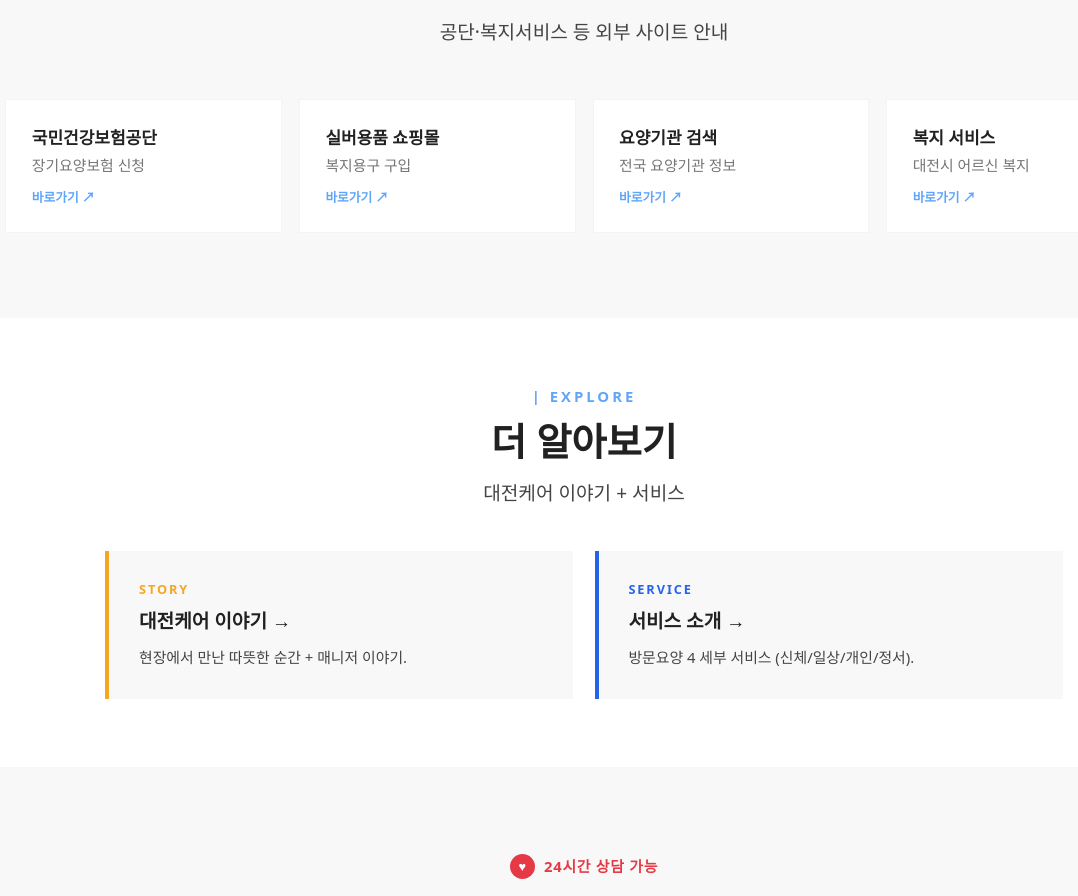
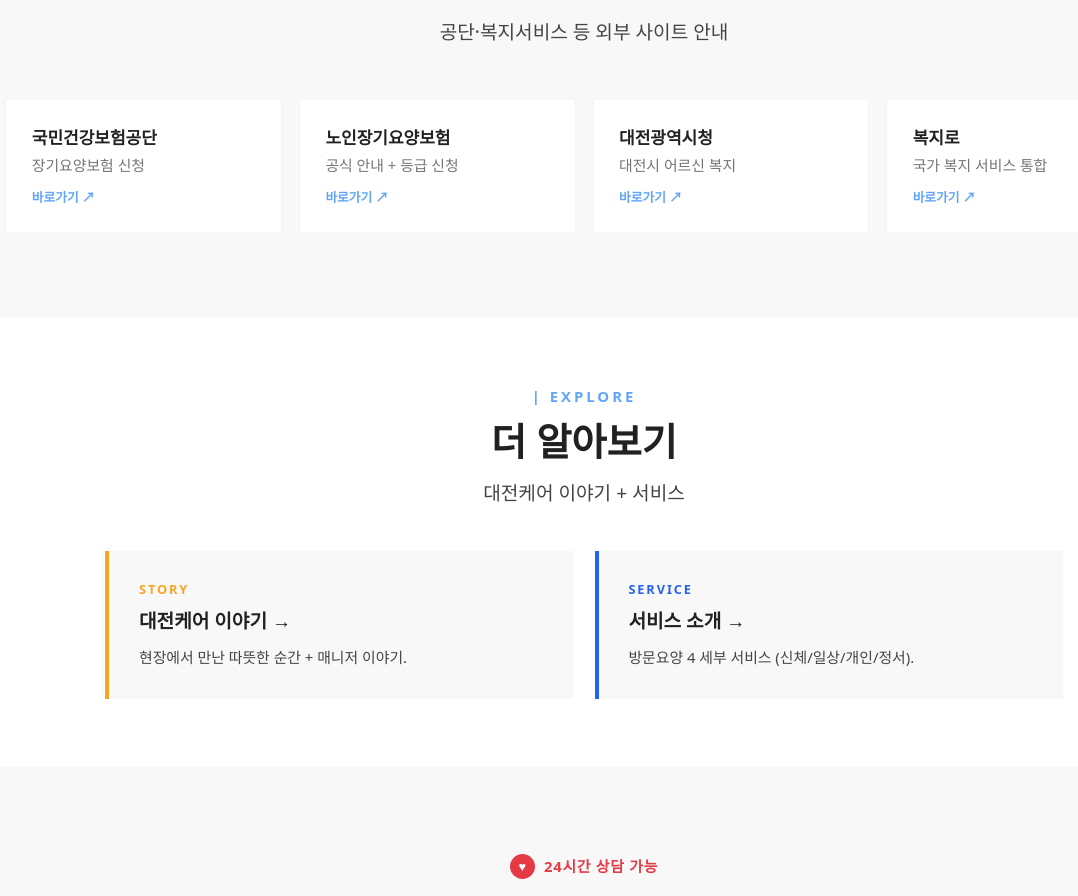
Before and after one commit to ProCodeJH/Daejeon-Care-Visiting-Care, a Next.js app: page /info in a window 1280 px wide. Shown: the part 1433-2329 px from the top of the page, without its empty margins (56-1134 px from the left). Built offline with nearby package versions, Linux system fonts and the light colour scheme; a web font is replaced by a local one.

Commit message:
Wave 86: rel='noopener noreferrer' (외부 링크 보안 명시) + /info RESOURCES 4 정식 URL 교체 (longtermcare.or.kr · daejeon.go.kr · bokjiro.go.kr) — placeholder # 제거

```diff
--- a/app/info/page.tsx
+++ b/app/info/page.tsx
@@ -18,9 +18,9 @@ const TOPICS: Topic[] = [
 
 const RESOURCES = [
   { title: '국민건강보험공단', sub: '장기요양보험 신청', href: 'https://www.nhis.or.kr' },
-  { title: '실버용품 쇼핑몰', sub: '복지용구 구입', href: '#' },
-  { title: '요양기관 검색', sub: '전국 요양기관 정보', href: '#' },
-  { title: '복지 서비스', sub: '대전시 어르신 복지', href: '#' },
+  { title: '노인장기요양보험', sub: '공식 안내 + 등급 신청', href: 'https://www.longtermcare.or.kr' },
+  { title: '대전광역시청', sub: '대전시 어르신 복지', href: 'https://www.daejeon.go.kr' },
+  { title: '복지로', sub: '국가 복지 서비스 통합', href: 'https://www.bokjiro.go.kr' },
 ];
 
 export default function InfoPage() {
@@ -78,7 +78,7 @@ export default function InfoPage() {
                 key={i}
                 href={r.href}
                 target="_blank"
-                rel="noreferrer"
+                rel="noopener noreferrer"
                 className="bg-white p-6 hover:shadow-md transition-shadow border border-gray-100 hover:border-brand-400"
               >
                 <p className="font-bold text-ink-primary mb-1">{r.title}</p>
--- a/components/Footer.tsx
+++ b/components/Footer.tsx
@@ -91,7 +91,7 @@ export function Footer() {
                 key={s.label}
                 href={s.url}
                 target="_blank"
-                rel="noreferrer"
+                rel="noopener noreferrer"
                 aria-label={s.label}
                 className="w-9 h-9 grid place-items-center bg-gray-50 hover:bg-[#1B6F4A] text-ink-secondary hover:text-white transition-colors"
                 style={{ borderRadius: '999px' }}
```
